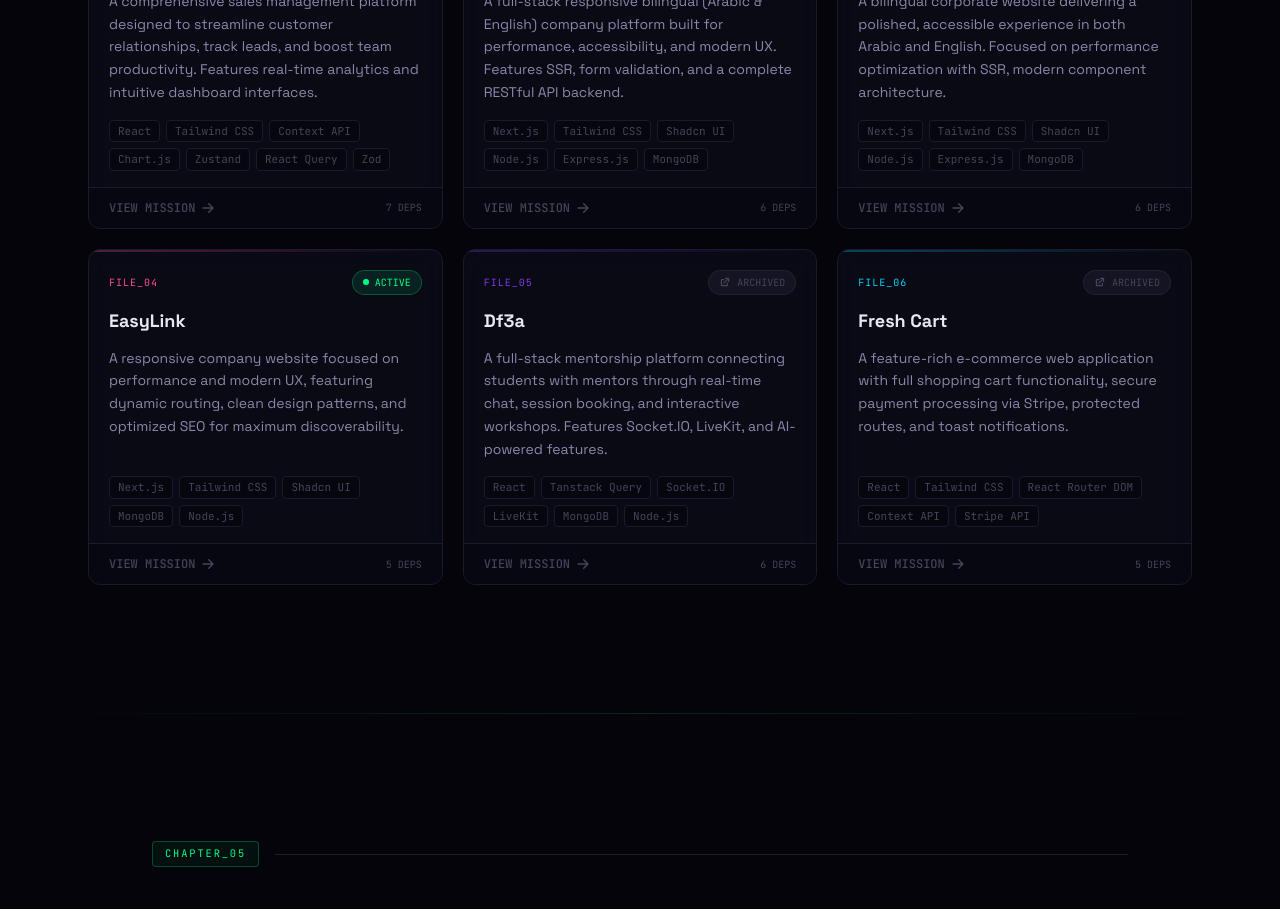
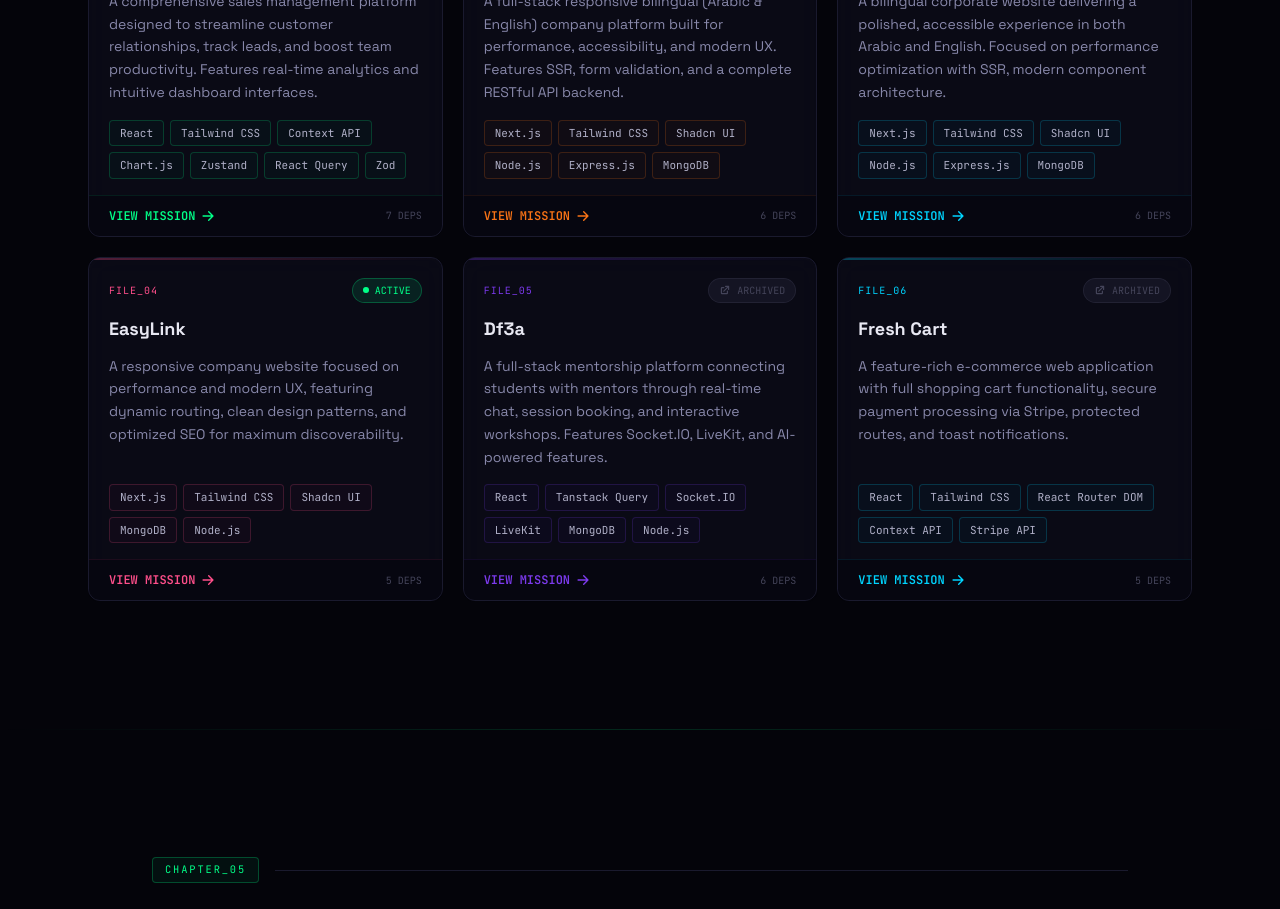
Before and after one commit to AbdelrhmanRabie3/myPortofolio, a Next.js app: page / in a window 1280 px wide. Shown: the part 4840-5749 px from the top of the page. Built offline with nearby package versions, Linux system fonts and the light colour scheme.

Commit message:
refactor(Hero, Projects): clean up role array and enhance project tech styling

```diff
--- a/src/components/Hero.tsx
+++ b/src/components/Hero.tsx
@@ -6,12 +6,7 @@ import Link from "next/link";
 import { FaGithub, FaLinkedin } from "react-icons/fa";
 import { HiOutlineMail } from "react-icons/hi";
 
-const ROLES = [
-  "Full-Stack Developer",
-  "Frontend Engineer",
-  "React Architect",
-  "MERN Specialist",
-];
+const ROLES = ["Full-Stack Developer", "Frontend Engineer", "MERN Specialist"];
 
 function useTypewriter(words: string[], speed = 75, pause = 2200) {
   const [text, setText] = useState("");
--- a/src/components/Projects.tsx
+++ b/src/components/Projects.tsx
@@ -220,10 +220,11 @@ export default function Projects() {
                   {project.tech.map((tech) => (
                     <span
                       key={tech}
-                      className="text-[11px] px-2 py-0.5 rounded text-text-muted"
+                      className="text-[11px] px-2.5 py-1 rounded text-text-secondary"
                       style={{
-                        border: "1px solid #1a1a2e",
-                        background: "rgba(4,4,10,0.6)",
+                        border: `1px solid ${project.accent}30`,
+                        background: `${project.accent}08`,
+                        color: "#b0b0c8",
                         fontFamily: "'JetBrains Mono', monospace",
                       }}
                     >
@@ -234,15 +235,21 @@ export default function Projects() {
 
                 {/* Footer link */}
                 <div
-                  className="border-t border-border-subtle px-5 py-3 flex items-center justify-between"
-                  style={{ background: "rgba(4,4,10,0.3)" }}
+                  className="border-t px-5 py-3 flex items-center justify-between"
+                  style={{
+                    borderColor: `${project.accent}18`,
+                    background: "rgba(4,4,10,0.4)",
+                  }}
                 >
                   <Link
                     href={project.link}
                     target="_blank"
                     rel="noopener noreferrer"
-                    className="flex items-center gap-1.5 text-xs font-medium text-text-muted hover:text-accent transition-colors duration-200 group/link"
-                    style={{ fontFamily: "'JetBrains Mono', monospace" }}
+                    className="flex items-center gap-1.5 text-xs font-semibold hover:gap-2.5 transition-all duration-200 group/link"
+                    style={{
+                      color: project.accent,
+                      fontFamily: "'JetBrains Mono', monospace",
+                    }}
                   >
                     VIEW MISSION
                     <HiArrowRight className="w-3.5 h-3.5 group-hover/link:translate-x-1 transition-transform" />
```
